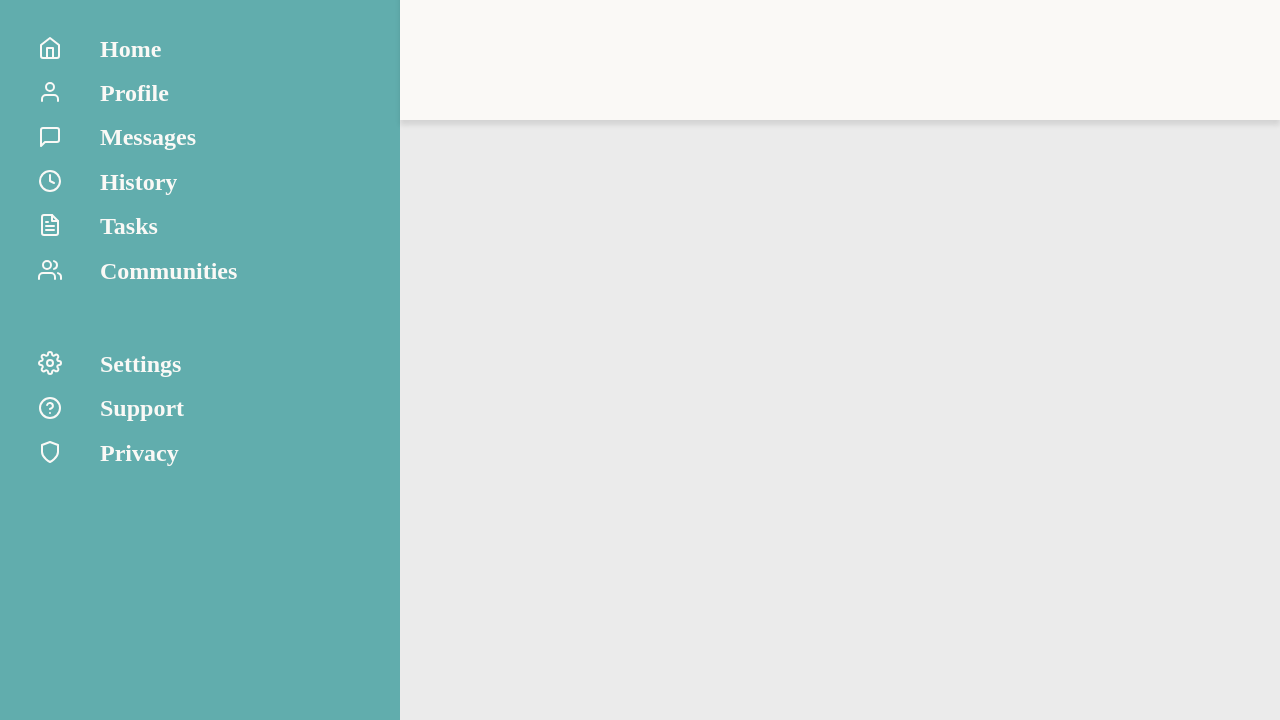
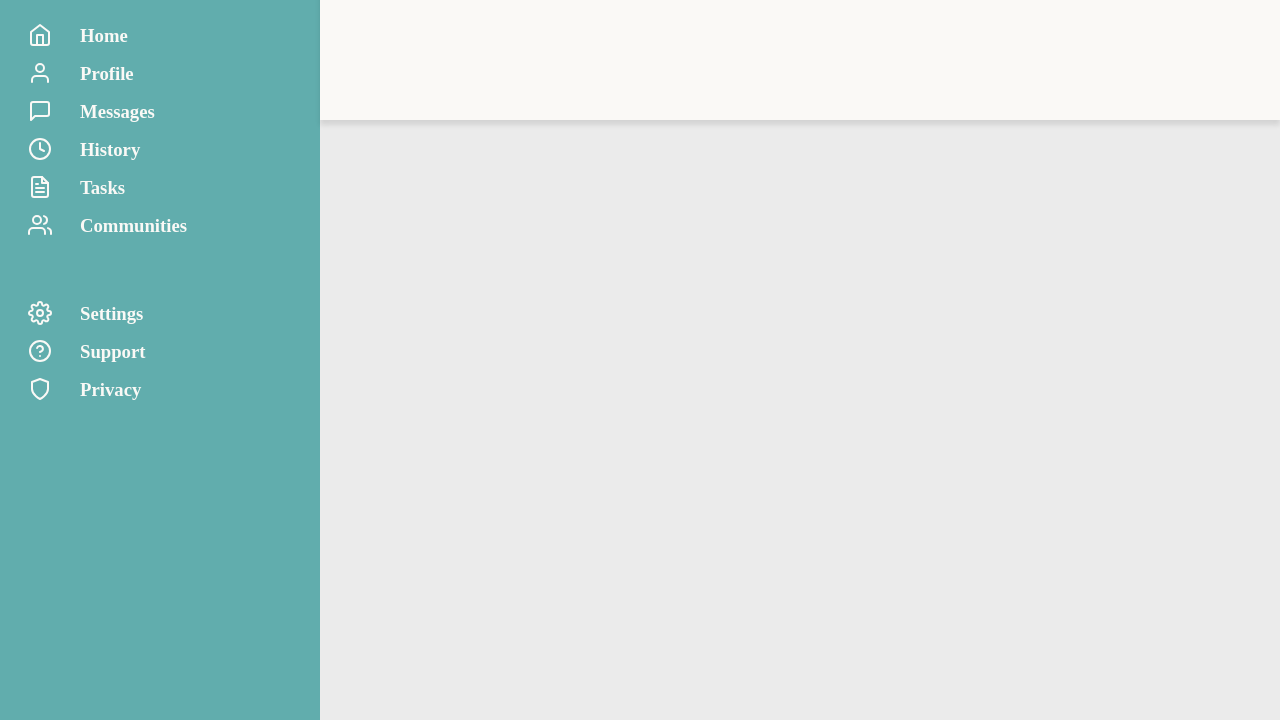
Before and after one commit to liammtech/admin-dashboard-project, a plain HTML site: page index.html in a window 1280 px wide. Shown: the part 80-800 px from the top of the page. Drawn offline with Linux system fonts and the light colour scheme.

Commit message:
Add minor styling adjustments to sidebar

```diff
--- a/index.html
+++ b/index.html
@@ -15,25 +15,25 @@
             </div>
             <div class="sidebar-grid">
                 <svg xmlns="http://www.w3.org/2000/svg" width="24" height="24" viewBox="0 0 24 24" fill="none" stroke="currentColor" stroke-width="2" stroke-linecap="round" stroke-linejoin="round" class="feather feather-home"><path d="M3 9l9-7 9 7v11a2 2 0 0 1-2 2H5a2 2 0 0 1-2-2z"></path><polyline points="9 22 9 12 15 12 15 22"></polyline></svg>
-                <h2>Home</h2>
+                <h3>Home</h3>
                 <svg xmlns="http://www.w3.org/2000/svg" width="24" height="24" viewBox="0 0 24 24" fill="none" stroke="currentColor" stroke-width="2" stroke-linecap="round" stroke-linejoin="round" class="feather feather-user"><path d="M20 21v-2a4 4 0 0 0-4-4H8a4 4 0 0 0-4 4v2"></path><circle cx="12" cy="7" r="4"></circle></svg>
-                <h2>Profile</h2>
+                <h3>Profile</h3>
                 <svg xmlns="http://www.w3.org/2000/svg" width="24" height="24" viewBox="0 0 24 24" fill="none" stroke="currentColor" stroke-width="2" stroke-linecap="round" stroke-linejoin="round" class="feather feather-message-square"><path d="M21 15a2 2 0 0 1-2 2H7l-4 4V5a2 2 0 0 1 2-2h14a2 2 0 0 1 2 2z"></path></svg>
-                <h2>Messages</h2>
+                <h3>Messages</h3>
                 <svg xmlns="http://www.w3.org/2000/svg" width="24" height="24" viewBox="0 0 24 24" fill="none" stroke="currentColor" stroke-width="2" stroke-linecap="round" stroke-linejoin="round" class="feather feather-clock"><circle cx="12" cy="12" r="10"></circle><polyline points="12 6 12 12 16 14"></polyline></svg>
-                <h2>History</h2>
+                <h3>History</h3>
                 <svg xmlns="http://www.w3.org/2000/svg" width="24" height="24" viewBox="0 0 24 24" fill="none" stroke="currentColor" stroke-width="2" stroke-linecap="round" stroke-linejoin="round" class="feather feather-file-text"><path d="M14 2H6a2 2 0 0 0-2 2v16a2 2 0 0 0 2 2h12a2 2 0 0 0 2-2V8z"></path><polyline points="14 2 14 8 20 8"></polyline><line x1="16" y1="13" x2="8" y2="13"></line><line x1="16" y1="17" x2="8" y2="17"></line><polyline points="10 9 9 9 8 9"></polyline></svg>
-                <h2>Tasks</h2>
+                <h3>Tasks</h3>
                 <svg xmlns="http://www.w3.org/2000/svg" width="24" height="24" viewBox="0 0 24 24" fill="none" stroke="currentColor" stroke-width="2" stroke-linecap="round" stroke-linejoin="round" class="feather feather-users"><path d="M17 21v-2a4 4 0 0 0-4-4H5a4 4 0 0 0-4 4v2"></path><circle cx="9" cy="7" r="4"></circle><path d="M23 21v-2a4 4 0 0 0-3-3.87"></path><path d="M16 3.13a4 4 0 0 1 0 7.75"></path></svg>
-                <h2>Communities</h2>
+                <h3>Communities</h3>
             </div>
             <div class="sidebar-grid">
                 <svg xmlns="http://www.w3.org/2000/svg" width="24" height="24" viewBox="0 0 24 24" fill="none" stroke="currentColor" stroke-width="2" stroke-linecap="round" stroke-linejoin="round" class="feather feather-settings"><circle cx="12" cy="12" r="3"></circle><path d="M19.4 15a1.65 1.65 0 0 0 .33 1.82l.06.06a2 2 0 0 1 0 2.83 2 2 0 0 1-2.83 0l-.06-.06a1.65 1.65 0 0 0-1.82-.33 1.65 1.65 0 0 0-1 1.51V21a2 2 0 0 1-2 2 2 2 0 0 1-2-2v-.09A1.65 1.65 0 0 0 9 19.4a1.65 1.65 0 0 0-1.82.33l-.06.06a2 2 0 0 1-2.83 0 2 2 0 0 1 0-2.83l.06-.06a1.65 1.65 0 0 0 .33-1.82 1.65 1.65 0 0 0-1.51-1H3a2 2 0 0 1-2-2 2 2 0 0 1 2-2h.09A1.65 1.65 0 0 0 4.6 9a1.65 1.65 0 0 0-.33-1.82l-.06-.06a2 2 0 0 1 0-2.83 2 2 0 0 1 2.83 0l.06.06a1.65 1.65 0 0 0 1.82.33H9a1.65 1.65 0 0 0 1-1.51V3a2 2 0 0 1 2-2 2 2 0 0 1 2 2v.09a1.65 1.65 0 0 0 1 1.51 1.65 1.65 0 0 0 1.82-.33l.06-.06a2 2 0 0 1 2.83 0 2 2 0 0 1 0 2.83l-.06.06a1.65 1.65 0 0 0-.33 1.82V9a1.65 1.65 0 0 0 1.51 1H21a2 2 0 0 1 2 2 2 2 0 0 1-2 2h-.09a1.65 1.65 0 0 0-1.51 1z"></path></svg>
-                <h2>Settings</h2>
+                <h3>Settings</h3>
                 <svg xmlns="http://www.w3.org/2000/svg" width="24" height="24" viewBox="0 0 24 24" fill="none" stroke="currentColor" stroke-width="2" stroke-linecap="round" stroke-linejoin="round" class="feather feather-help-circle"><circle cx="12" cy="12" r="10"></circle><path d="M9.09 9a3 3 0 0 1 5.83 1c0 2-3 3-3 3"></path><line x1="12" y1="17" x2="12.01" y2="17"></line></svg>
-                <h2>Support</h2>
+                <h3>Support</h3>
                 <svg xmlns="http://www.w3.org/2000/svg" width="24" height="24" viewBox="0 0 24 24" fill="none" stroke="currentColor" stroke-width="2" stroke-linecap="round" stroke-linejoin="round" class="feather feather-shield"><path d="M12 22s8-4 8-10V5l-8-3-8 3v7c0 6 8 10 8 10z"></path></svg>
-                <h2>Privacy</h2>
+                <h3>Privacy</h3>
             </div>
         </div>
         <div class="header"></div>
--- a/main.css
+++ b/main.css
@@ -5,21 +5,21 @@ body {
     color: #FAF9F6;
 }
 
-h1, h2 {
+h1, h2, h3 {
     margin-block-start: 0.1em;
     margin-block-end: 0;
 }
 
 .page-container {
     display: grid;
-    grid-template-columns: 400px 1fr;
+    grid-template-columns: 320px 1fr;
     grid-template-rows: 200px 1fr;
     height: 100vh;
     width: 100vw;
 }
 
 .sidebar {
-    padding-top: 25px;
+    padding-top: 15px;
     grid-area: 1 / 1 / -1 / 2;
     background-color: rgb(97, 173, 173);
 }
@@ -32,7 +32,7 @@ h1, h2 {
 
 .sidebar-h1-grid {
     display: grid;
-    grid-template-columns: 1fr 3fr;
+    grid-template-columns: 80px 1fr;
     align-items: center;
 }
 
@@ -43,9 +43,9 @@ svg {
 
 .sidebar-grid {
     display: grid;
-    grid-template-columns: 1fr 3fr;
+    grid-template-columns: 80px 1fr;
     grid-template-rows: repeat(6, 1fr);
-    grid-row-gap: 15px;
+    grid-row-gap: 14px;
     align-items: center;
     margin-block-start: 3em;
     margin-block-end: 4em;
```
